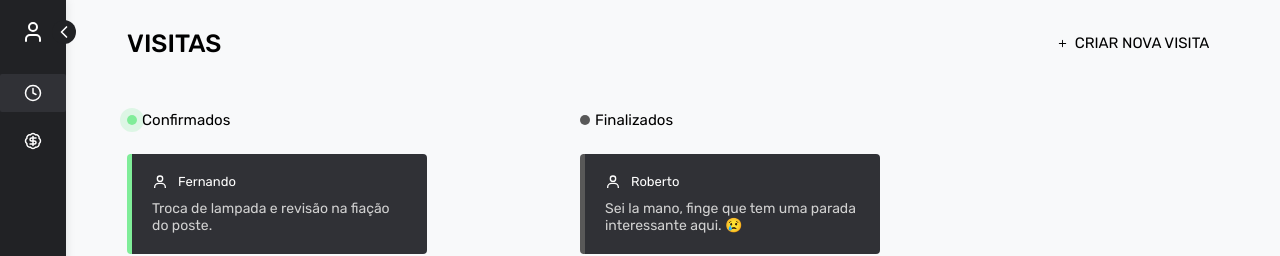
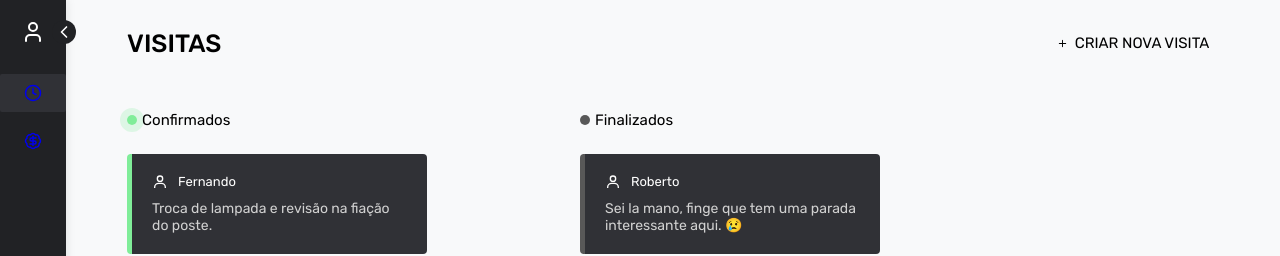
Before and after one commit to Tcc-frei/frontend, a React (Vite) app: page / in a window 1280 px wide. Shown: the top 256 px of the page. Built offline with nearby package versions, Linux system fonts and the light colour scheme; sample sign-in values are in the browser's storage.

Commit message:
styles: mudando cor do sidebar item

```diff
--- a/src/components/sidebar/index.jsx
+++ b/src/components/sidebar/index.jsx
@@ -1,4 +1,4 @@
-import { useState } from "react";
+import { useEffect, useState } from "react";
 import {
   ChevronLeft,
   Clock,
@@ -9,12 +9,16 @@ import {
 
 import "./styles.scss";
 
+import { Link, useLocation } from "react-router-dom";
+
 export function Sidebar() {
   const [sidebarAberto, setSidebarAberto] = useState(false);
 
   function abrirSidebar() {
     setSidebarAberto(!sidebarAberto);
   }
+
+  const location = useLocation();
 
   return (
     <nav className={`barra-lateral ${sidebarAberto && "aberto"}`}>
@@ -34,15 +38,28 @@ export function Sidebar() {
       </div>
 
       <ul className="lista" style={{ flex: 1 }}>
-        <li className="item-lista selecionado">
+        <Link to="/">
+          <li
+            className={`item-lista ${
+              location.pathname.replace("/", "") == "" && "selecionado"
+            }`}
+          >
             <Clock size={18} />
             {sidebarAberto && <a href="">Visitas</a>}
           </li>
+        </Link>
 
-        <li className="item-lista">
+        <Link to="/orcamentos">
+          <li
+            className={`item-lista ${
+              location.pathname.replace("/", "") == "orcamentos" &&
+              "selecionado"
+            }`}
+          >
             <BadgeDollarSign size={18} />
             {sidebarAberto && <a href="">Orçamentos</a>}
           </li>
+        </Link>
       </ul>
 
       <div className="logout-container">
```
Lines whose indentation alone changed are shown as unchanged.
